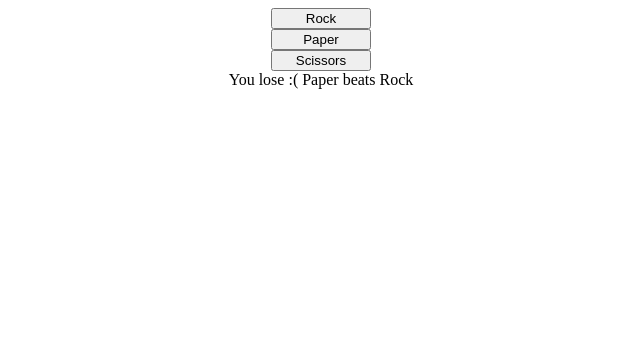
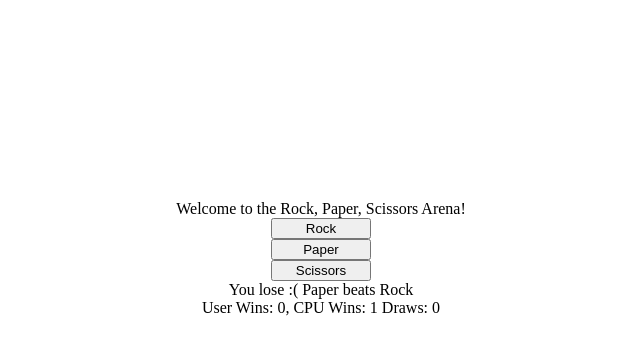
Before and after one commit to chrislopez-git/rock-paper-scissors, a plain HTML site: page index.html in a window 1280 px wide. Both pictures are taken after a click on the button "Rock". Shown: the whole page, without its empty margins (319-959 px from the left). Drawn offline with Linux system fonts and the light colour scheme.

Commit message:
Implemented score counter on screen and updated README.

```diff
--- a/index.html
+++ b/index.html
@@ -10,10 +10,17 @@
             justify-self: center;
             align-self: center;
         }
+        #intro {
+            align-self: center;
+        }
 
+        #points {
+            align-self: center;
+        }
         #score {
             align-self: center;
         }
+
     </style>
 
 
@@ -22,12 +29,17 @@
     <body>
 
 
-        <div style="display: flex; justify-self: center; align-self: center; flex-direction: column;">
+        <div style="display: flex; justify-self: center; align-self: center; flex-direction: column;
+        margin-top: 200px;">
+            <div id="intro"> Welcome to the Rock, Paper, Scissors Arena!</div>
             <button id="rock">Rock</button>
             <button id="paper">Paper</button>
             <button id="scissors">Scissors</button>
             <div id="score">
                 Results are shown here!
+            </div>
+            <div id="points">
+                User Score: here!, CPU Score here!
             </div>
 
 
@@ -39,9 +51,9 @@
 
         <script>
 
-            let playerWins;
-            let cpuWins;
-            let draws;
+            let playerWins = 0;
+            let cpuWins = 0;
+            let draws = 0;
             let currentGame = "";
 
             function computerPlay() {
@@ -132,6 +144,8 @@
                     // console.log(playRound(button.id, computerPlay()));
                     currentGame = playRound(button.id, computerPlay());
                     resultBox.textContent = currentGame;
+                    scoreBox.textContent = "User Wins: " + playerWins + ", CPU Wins: " + cpuWins
+                    + " Draws: " + draws;
                 });
 
             });
@@ -139,6 +153,7 @@
 
             // choose the dom div for "results" and update last hand and total tally
             const resultBox = document.querySelector('#score');
+            const scoreBox = document.querySelector('#points');
 
 
 
```
Also changed, not shown: 1 other file.
